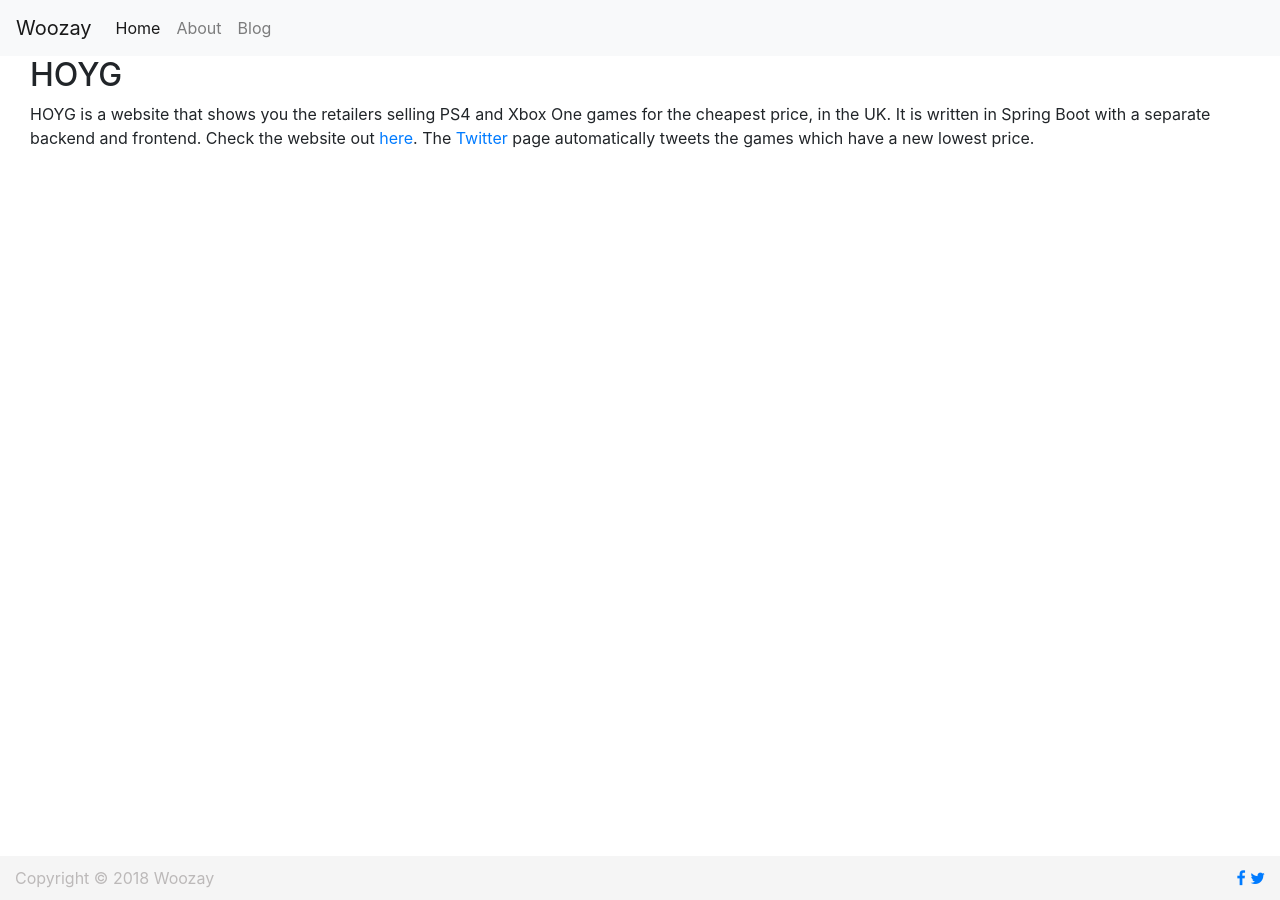
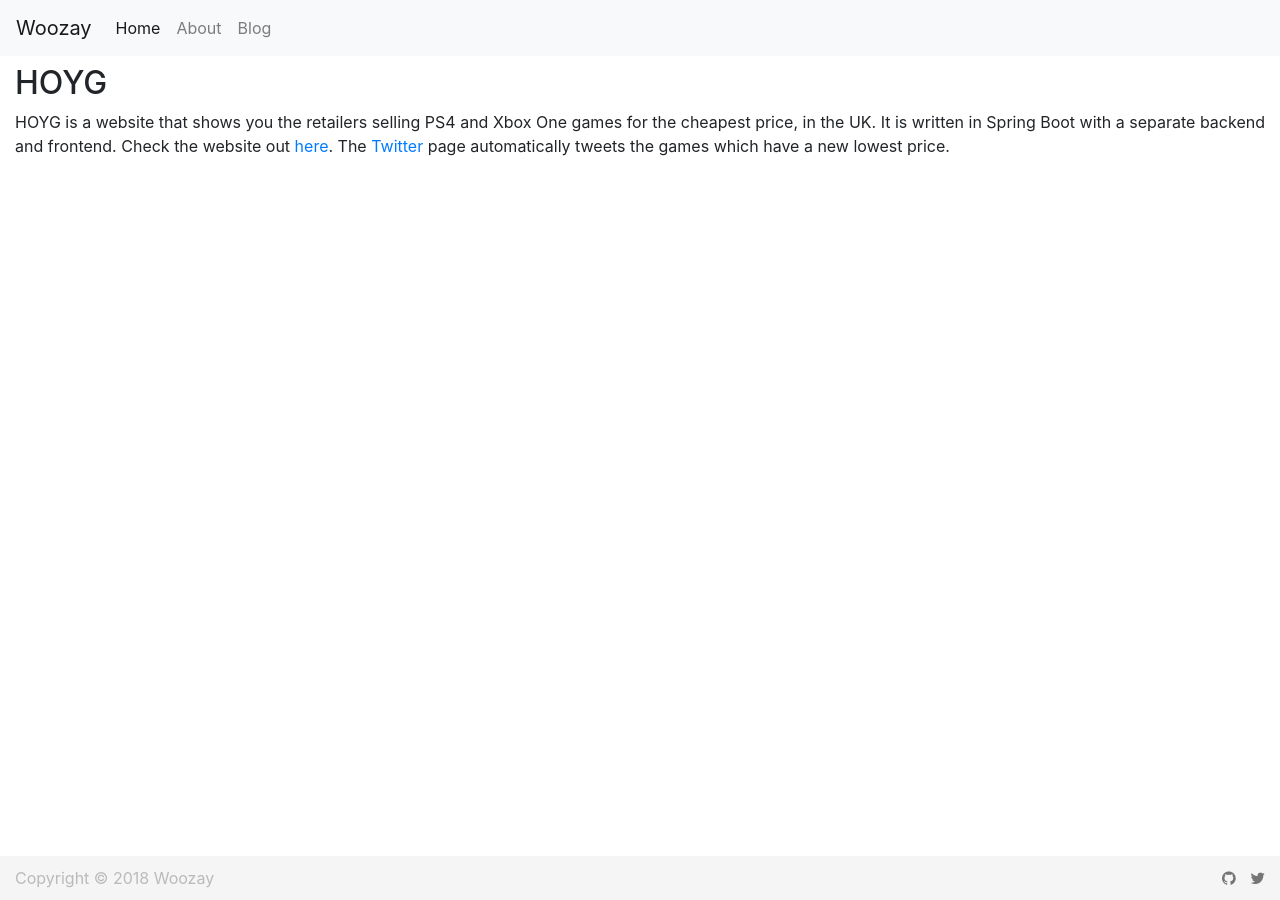
Before and after one commit to woozay/woozay.github.io, a Jekyll site: the page built from _posts/2018-03-30-hoyg.md, in a window 1280 px wide. Built offline with Jekyll 4.4.1, drawn with Linux system fonts in a browser that asks for light colours.

Commit message:
improved social icons

```diff
--- a/_includes/footer.html
+++ b/_includes/footer.html
@@ -8,8 +8,8 @@
             </div>
             <div class="col-sm-6">
                 <div class="pull-right">
-                    <a href="#" class="fa fa-facebook"></a>
-                    <a href="#" class="fa fa-twitter"></a>
+                    <a href="https://github.com/woozay" class="fa fa-github"></a>
+                    <a href="https://twitter.com/woozay" class="fa fa-twitter"></a>
                 </div>
             </div>
         </div>
--- a/_layouts/post.html
+++ b/_layouts/post.html
@@ -1,6 +1,6 @@
 ---
 layout: default
 ---
-<div class="container-fluid">
+<div class="mt-2">
     {{ content }}
 </div>
--- a/_posts/2018-03-30-hoyg.md
+++ b/_posts/2018-03-30-hoyg.md
@@ -1,7 +1,7 @@
 ---
 layout: post
 title:  "HOYG"
-image: /images/hoyg-logo-400x400.jpg]
+image: /images/hoyg-logo-400x400.jpg
 categories: [projects, blog]
 tags: [application, web, games, cheapest price]
 ---
--- a/assets/css/style.css
+++ b/assets/css/style.css
@@ -45,3 +45,17 @@
     color: #bcb9b9;
     margin: 0;
 }
+
+.fa {
+    margin-left: 10px;
+    text-align: center;
+    text-decoration: none;
+    color: #767575;
+}
+
+/* Add a hover effect if you want */
+.fa:hover {
+    opacity: 0.7;
+    color: #767575;
+    text-decoration: none;
+}
```
